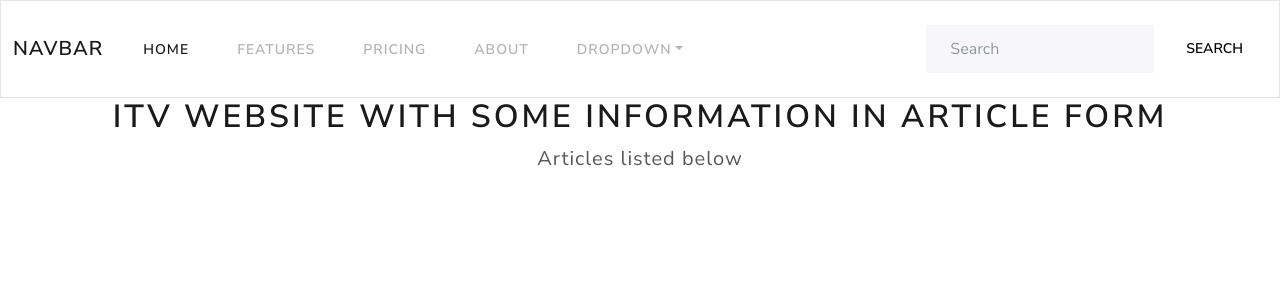
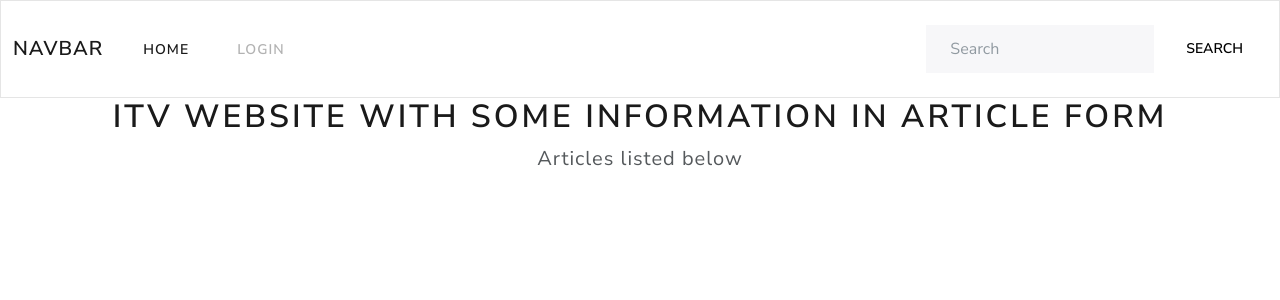
Before and after one commit to camecrea/help-web-app, a Flask app: template website/templates/home.html in a window 1280 px wide. Shown: the top 300 px of the page. Run offline with Flask 2, Linux system fonts and the light colour scheme; the template is opened without the code that fills it, so the values that code supplies are empty.

Commit message:
DMP-Admin-page-start | LB CC YA HS | Admin page start

```diff
--- a/website/__init__.py
+++ b/website/__init__.py
@@ -8,8 +8,11 @@
 mongo_username = os.environ.get("MONGO_USERNAME")
 mongo_password = os.environ.get("MONGO_PWD")
 
+print(mongo_username)
+print(mongo_password)
+
 mongo = MongoClient(
-    f"mongodb+srv://{mongo_username}:{mongo_password}@cluster0.ejabcra.mongodb.net/?retryWrites=true&w=majority"
+    f"mongodb+srv://lukebing:IK0Mm3dh4JyrsgDs@cluster0.ejabcra.mongodb.net/?retryWrites=true&w=majority&ssl=true&ssl_cert_reqs=CERT_NONE"
 )
 
 def main():
--- a/website/routes.py
+++ b/website/routes.py
@@ -39,7 +39,7 @@
     return render_template("home.html", cards_to_render=list_of_dicts)
 
 
-@routes.route("/blogs")
-def blogs():
-    return render_template("blogs.html")
+@routes.route("/login",methods=['GET'])
+def login():
+    return render_template("login.html")
     # return render_template("blogs.html", blogs = Blogs)
--- a/website/templates/navbar.html
+++ b/website/templates/navbar.html
@@ -7,28 +7,12 @@
       <div class="collapse navbar-collapse" id="navbarColor03">
         <ul class="navbar-nav me-auto">
           <li class="nav-item">
-            <a class="nav-link active" href="#">Home
+            <a class="nav-link active" href="/">Home
               <span class="visually-hidden">(current)</span>
             </a>
           </li>
           <li class="nav-item">
-            <a class="nav-link" href="#">Features</a>
-          </li>
-          <li class="nav-item">
-            <a class="nav-link" href="#">Pricing</a>
-          </li>
-          <li class="nav-item">
-            <a class="nav-link" href="#">About</a>
-          </li>
-          <li class="nav-item dropdown">
-            <a class="nav-link dropdown-toggle" data-bs-toggle="dropdown" href="#" role="button" aria-haspopup="true" aria-expanded="false">Dropdown</a>
-            <div class="dropdown-menu">
-              <a class="dropdown-item" href="#">Action</a>
-              <a class="dropdown-item" href="#">Another action</a>
-              <a class="dropdown-item" href="#">Something else here</a>
-              <div class="dropdown-divider"></div>
-              <a class="dropdown-item" href="#">Separated link</a>
-            </div>
+            <a class="nav-link" href="/login">Login</a>
           </li>
         </ul>
         <form class="d-flex">
```
Also changed, not shown: website/templates/login.html (added, +27 -0 lines), 1 other file.
